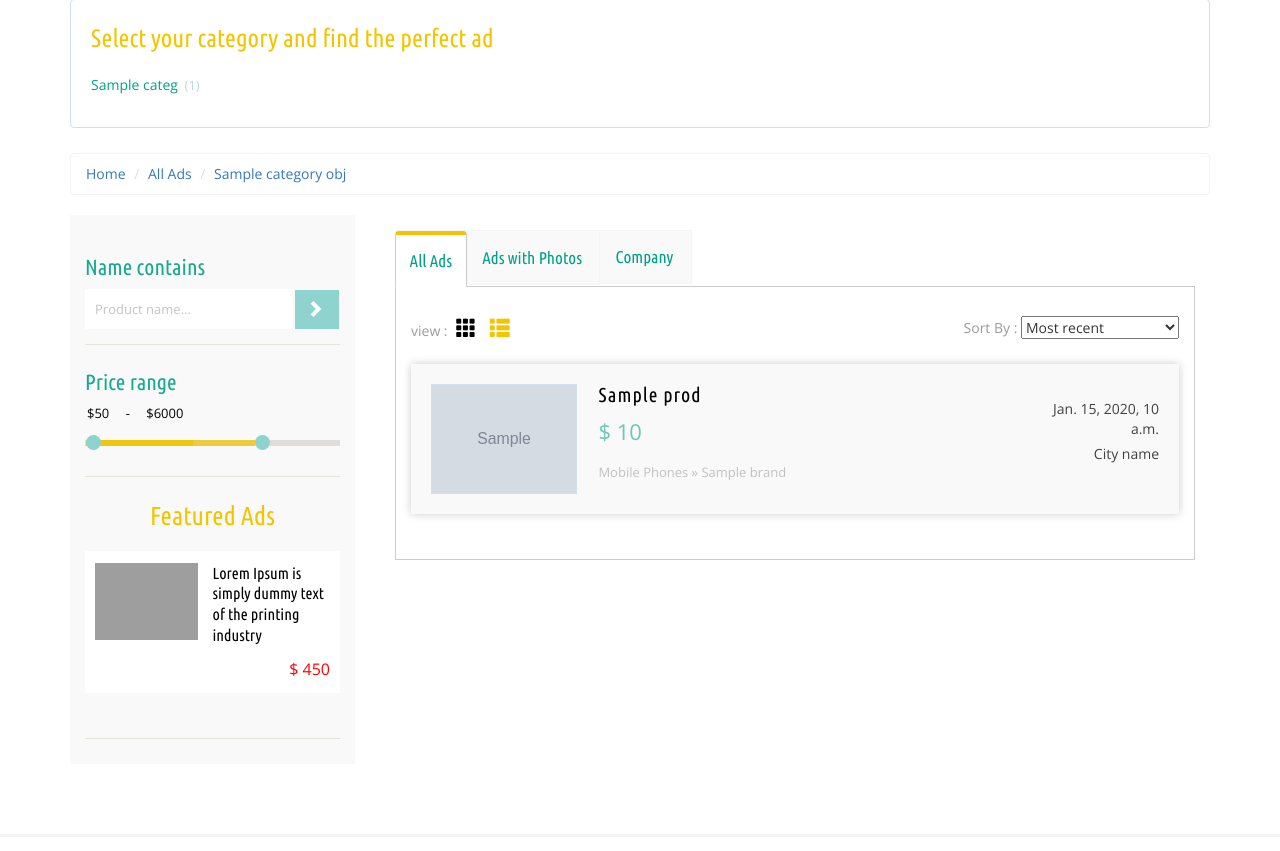
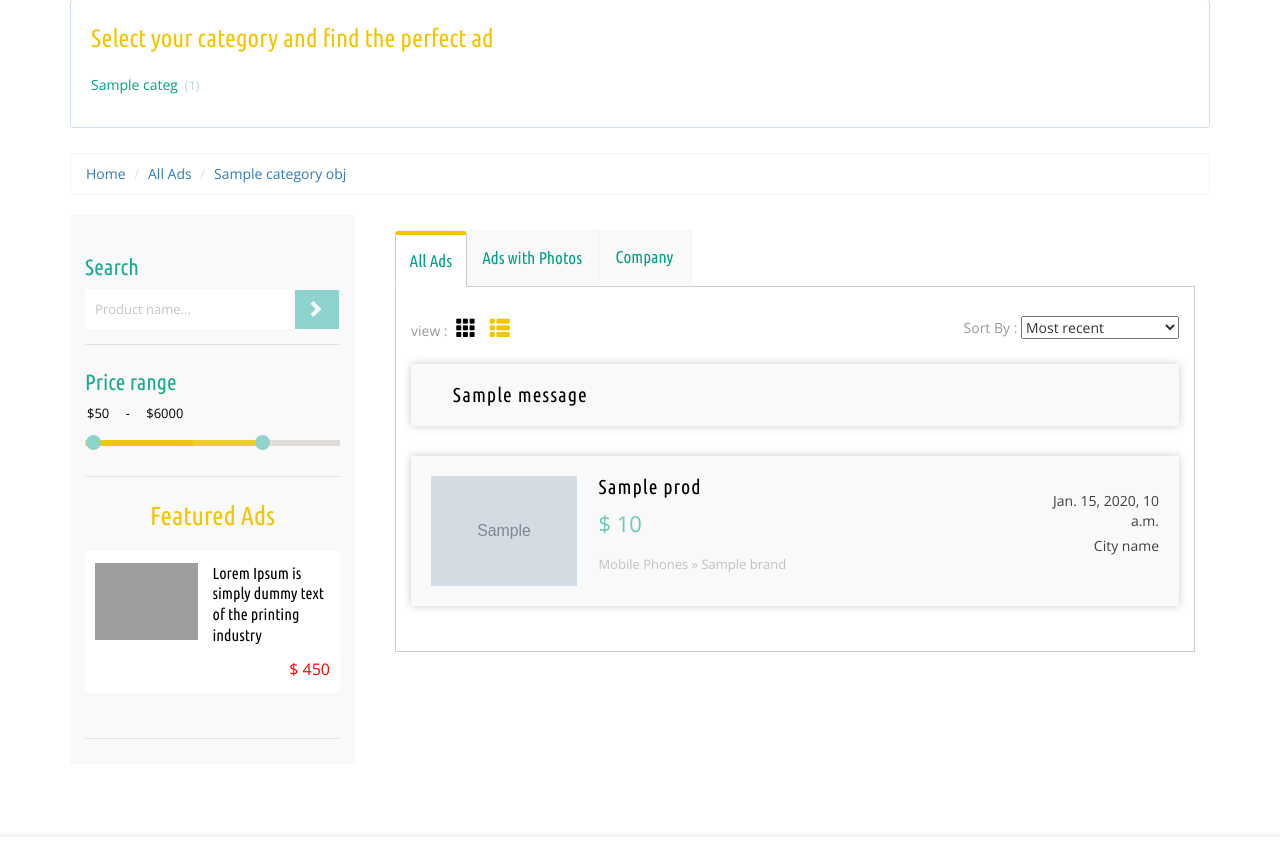
Before and after one commit to fe-iron/OLX_CLONE, a Django app: template olx_clone/templates/all-classifieds.html in a window 1280 px wide. Shown: the part 516-1367 px from the top of the page. Run offline with Django 3.2, Linux system fonts and the light colour scheme; the template is opened without the code that fills it: most values are stand-ins (such as "Sample title", 1, 10 or a date in 2020); grey boxes marked "Sample" are stand-in pictures; one stand-in notice (Sample message) is shown; some libraries are stand-ins or nearby versions; grey boxes are pictures that could not be loaded.

Commit message:
product search

```diff
--- a/olx_clone/templates/all-classifieds.html
+++ b/olx_clone/templates/all-classifieds.html
@@ -423,9 +423,10 @@
 			<div class="ads-grid">
 				<div class="side-bar col-md-3">
 					<div class="search-hotel">
-					<h3 class="sear-head">Name contains</h3>
-					<form>
-						<input type="text" value="Product name..." onfocus="this.value = '';" onblur="if (this.value == '') {this.value = 'Product name...';}" required="">
+					<h3 class="sear-head">Search</h3>
+					<form action="item" method="GET">
+						<input type="text" value="Product name..." onfocus="this.value = '';" onblur="if (this.value == '') {this.value = 'Product name...';}" required name="q">
+						<input type="hidden" value="{{category_obj.name}}" name="current_category">
 						<input type="submit" value=" ">
 					</form>
 				</div>
@@ -518,6 +519,16 @@
 									 </div>
 								<div class="clearfix"></div>
 							<ul class="list">
+								{% for msg in messages %}
+									<a href="single.html">
+										<li>
+										<section class="list-left">
+										<h5 class="title">{{msg}}</h5>
+										</section>
+										<div class="clearfix"></div>
+										</li>
+									</a>
+								{% endfor %}
 								{% for prod in products %}
 								<a href="single.html">
 									<li>
```
Also changed, not shown: olx_clone/views.py (+21 -2 lines).
